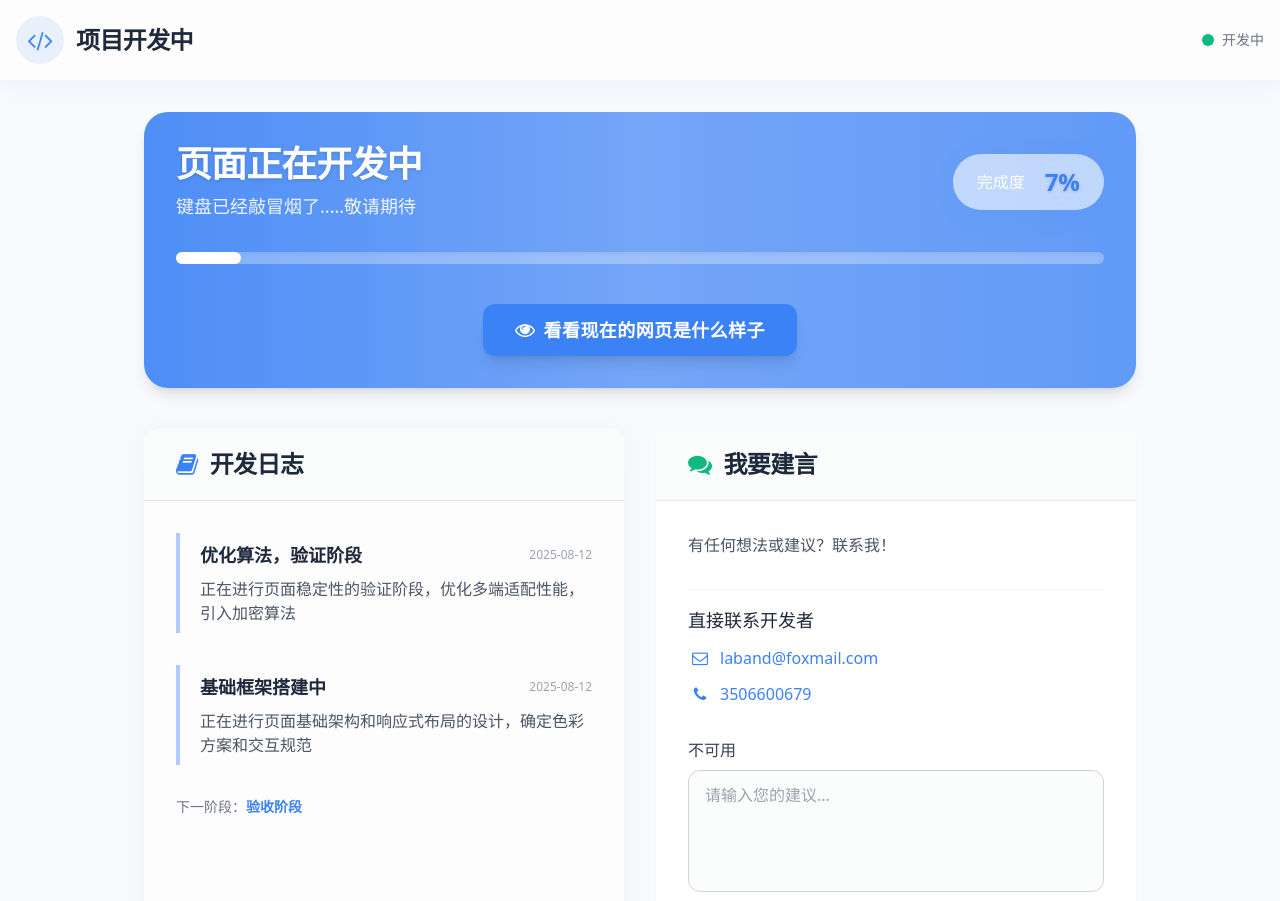
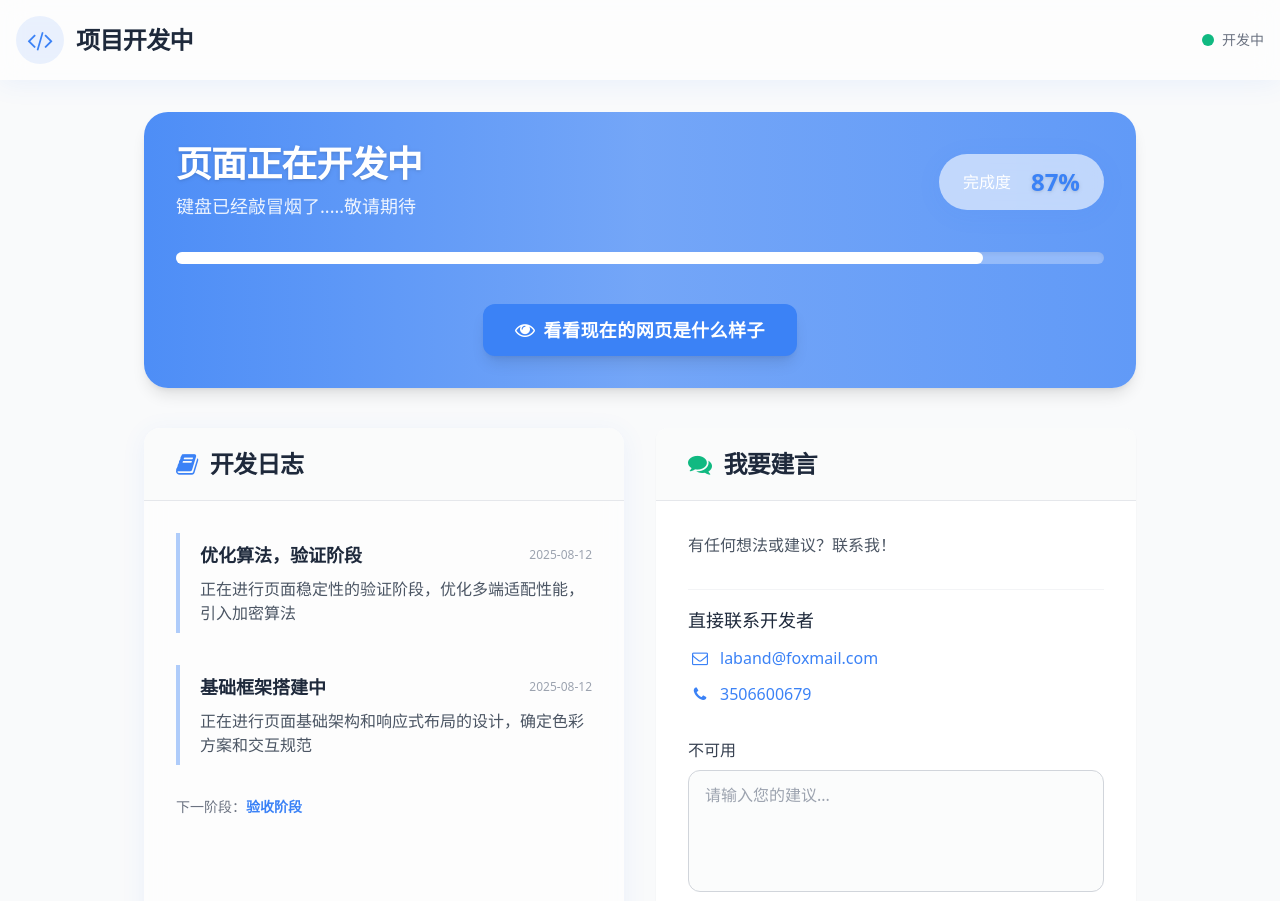
Before and after one commit to Felix-Sterling/xysy2025, a website: page index.html in a window 1280 px wide. Shown: the top 901 px of the page. Drawn offline with nearby package versions, Linux system fonts and the light colour scheme.

Commit message:
Update index.html

```diff
--- a/index.html
+++ b/index.html
@@ -76,11 +76,11 @@
         </div>
         <div class="mt-4 md:mt-0 bg-white/30 glass px-6 py-3 rounded-full flex items-center gap-3 shadow">
           <span class="mr-2 text-base font-medium">完成度</span>
-          <span class="font-bold text-2xl text-primary drop-shadow">7%</span>
+          <span class="font-bold text-2xl text-primary drop-shadow">87%</span>
         </div>
       </div>
       <div class="mt-8 w-full bg-white/30 rounded-full h-3 shadow-inner">
-        <div class="bg-white h-full rounded-full transition-all duration-700" style="width: 7%"></div>
+        <div class="bg-white h-full rounded-full transition-all duration-700" style="width: 87%"></div>
       </div>
       <!-- 跳转按钮 -->
       <div class="mt-10 flex justify-center">
```
